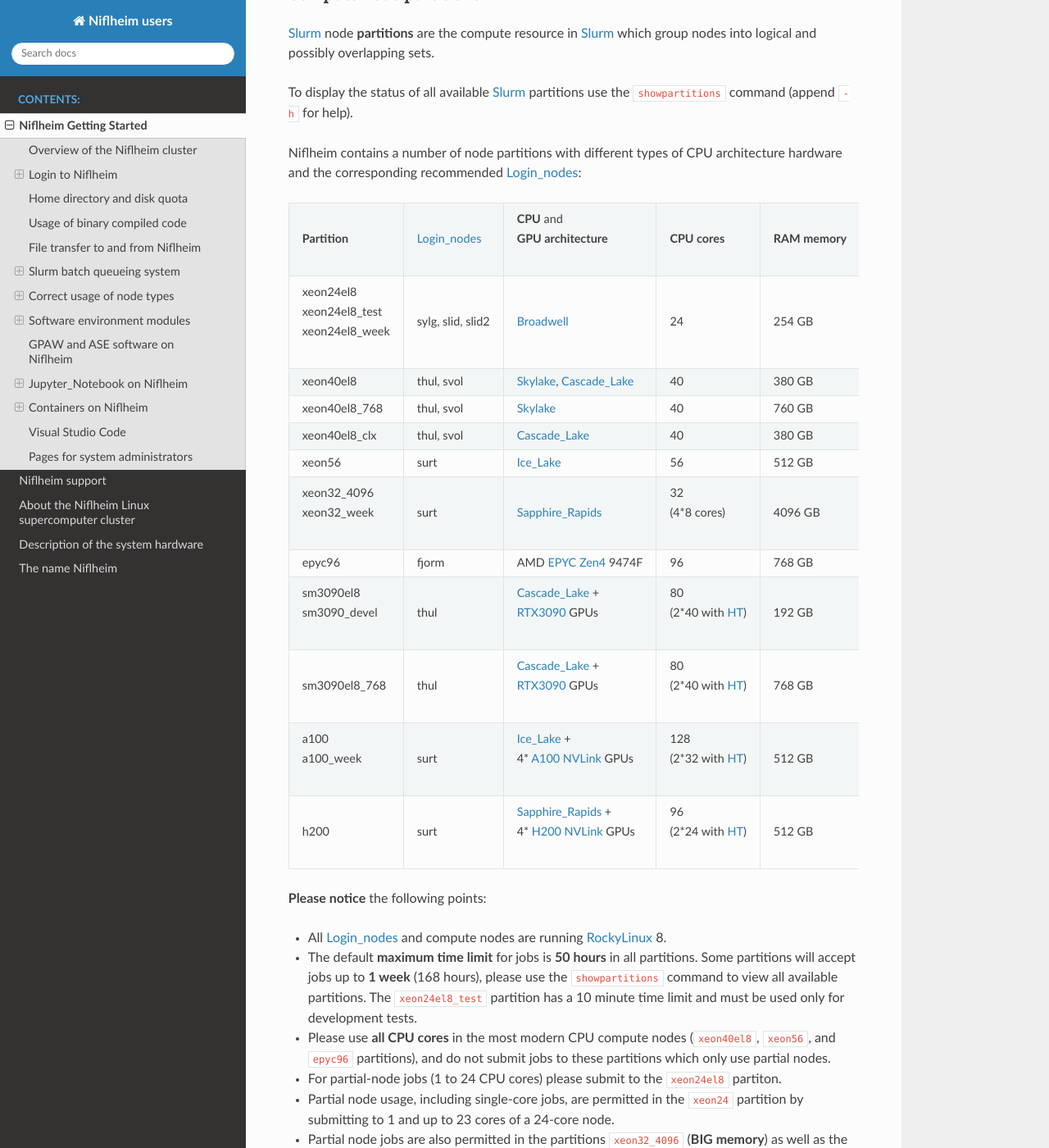
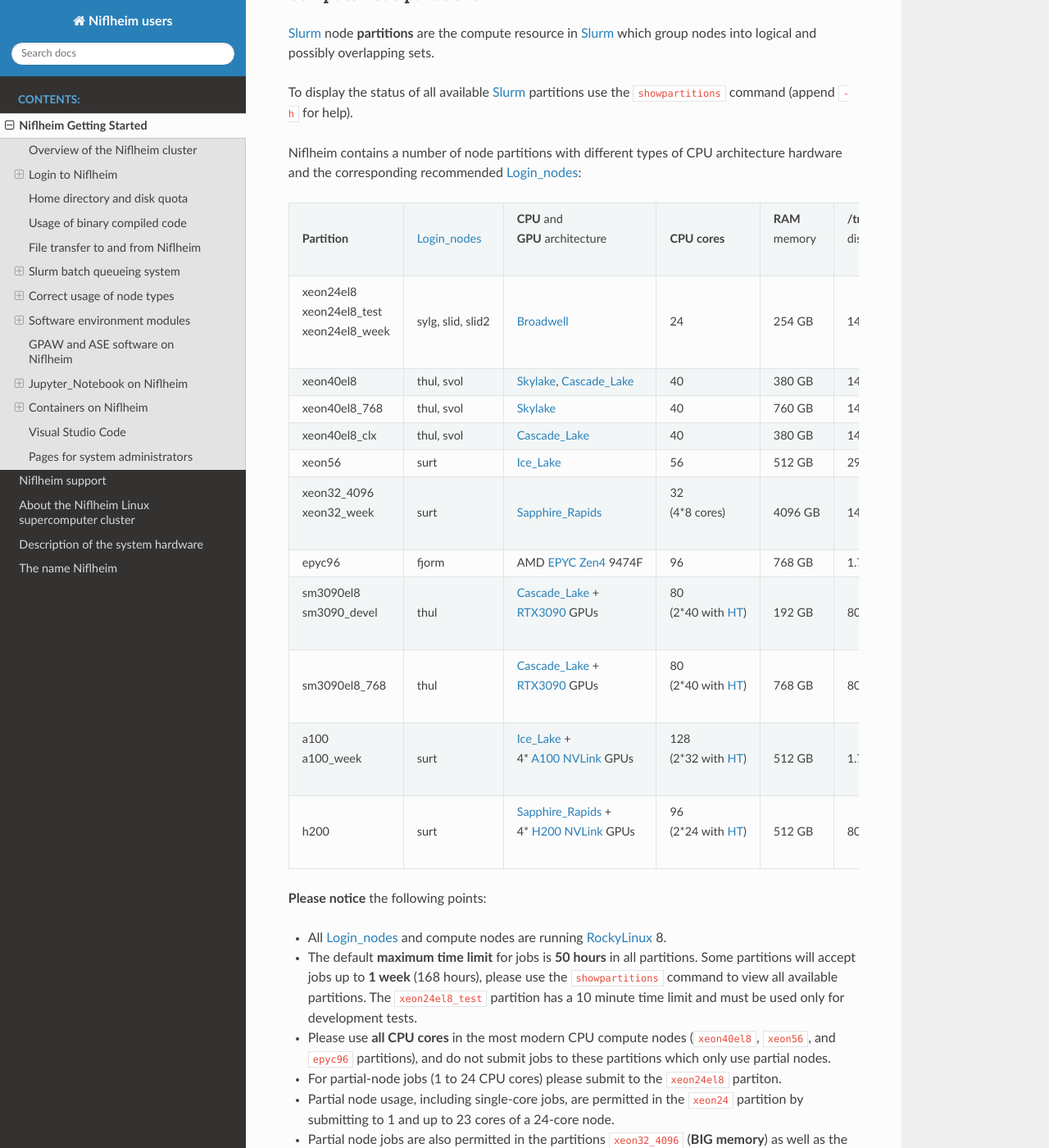
Before and after one commit to OleHolmNielsen/Niflheim_users, a Sphinx documentation site: the page built from docs/Niflheim_Getting_Started.rst, in a window 1280 px wide and 1400 px high, scrolled down 4508 px. Shown: the whole window at 82% size. Built offline with Sphinx 7.4.7 and the Read the Docs theme 3.1.0, drawn with Linux system fonts in a browser that asks for light colours.

Commit message:
Minor edit

```diff
--- a/docs/Niflheim_Getting_Started.rst
+++ b/docs/Niflheim_Getting_Started.rst
@@ -254,11 +254,12 @@
   * - **Partition**
     - Login_nodes_
     - | **CPU** and
-      | **GPU architecture**
+      | **GPU** architecture
     - **CPU cores**
-    - **RAM memory**
+    - | **RAM**
+      | memory
     - | **/tmp**
-      | **disk**
+      | disk
   * - | xeon24el8
       | xeon24el8_test
       | xeon24el8_week
```
